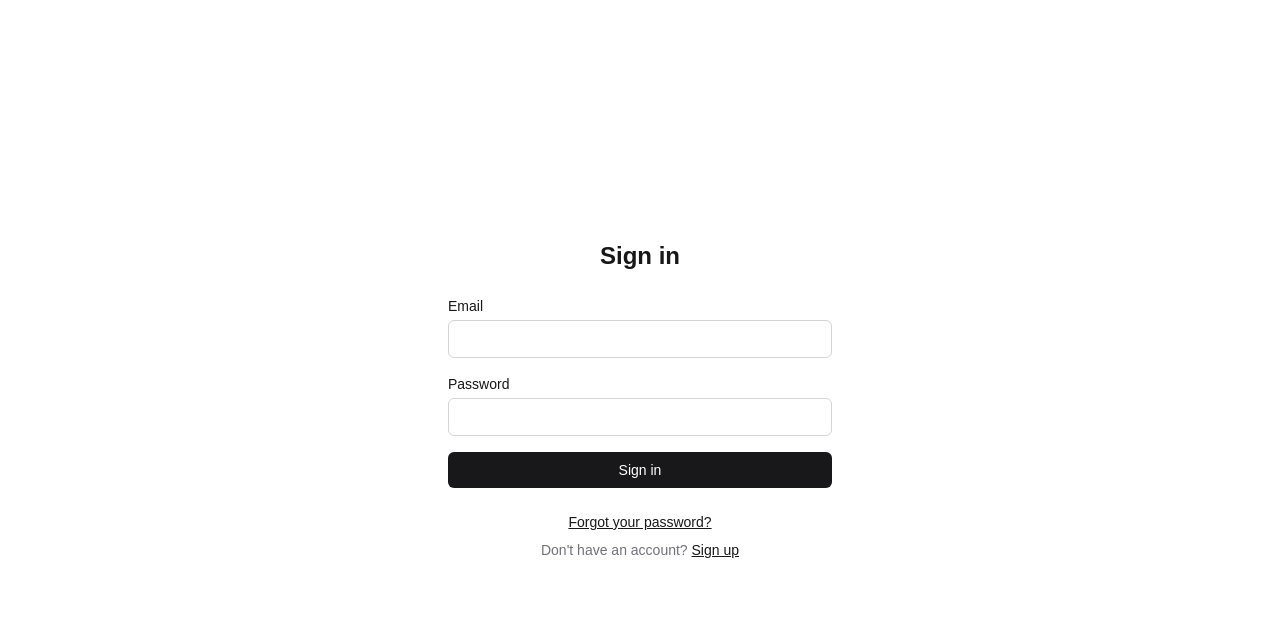
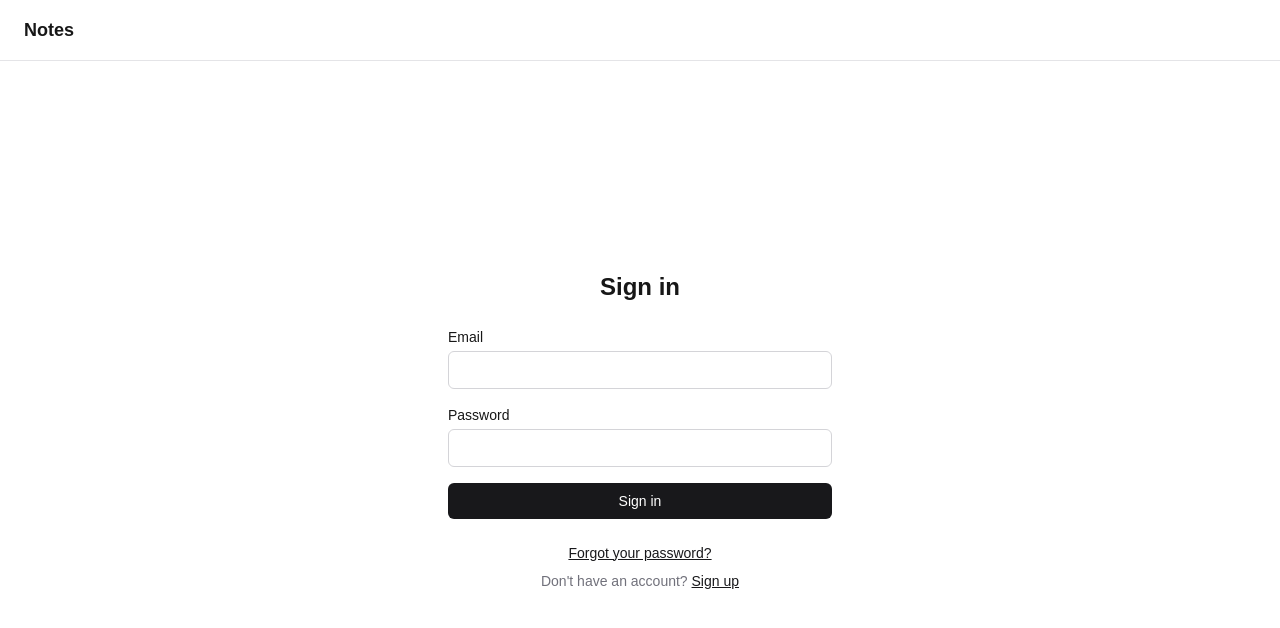
Before and after one commit to dsmchen/notes, a Next.js app: page /login in a window 1280 px wide. Shown: the top 628 px of the page. Built offline with nearby package versions, Linux system fonts and the light colour scheme; no server answers.

Commit message:
Move Notes header to root layout, show on all pages

```diff
--- a/src/app/layout.tsx
+++ b/src/app/layout.tsx
@@ -1,5 +1,6 @@
 import type { Metadata } from "next";
 import { Geist, Geist_Mono } from "next/font/google";
+import NotesHeader from "@/components/notes-header";
 import "./globals.css";
 
 const geistSans = Geist({
@@ -27,7 +28,10 @@ export default function RootLayout({
       lang="en"
       className={`${geistSans.variable} ${geistMono.variable} h-full antialiased`}
     >
-      <body className="min-h-full flex flex-col">{children}</body>
+      <body className="min-h-full flex flex-col">
+        <NotesHeader />
+        {children}
+      </body>
     </html>
   );
 }
--- a/src/app/page.tsx
+++ b/src/app/page.tsx
@@ -1,6 +1,5 @@
 import { createClient } from "@/utils/supabase/server";
 import { redirect } from "next/navigation";
-import UserMenu from "@/components/user-menu";
 
 export default async function HomePage() {
   const supabase = await createClient();
@@ -12,14 +11,8 @@ export default async function HomePage() {
   }
 
   return (
-    <div className="flex flex-1 flex-col">
-      <header className="flex items-center justify-between border-b border-zinc-200 px-6 py-4 dark:border-zinc-800">
-        <h1 className="text-lg font-semibold">Notes</h1>
-        <UserMenu />
-      </header>
-      <main className="flex flex-1 items-center justify-center">
-        <p className="text-zinc-400">Select a note or create a new one</p>
-      </main>
-    </div>
+    <main className="flex flex-1 items-center justify-center">
+      <p className="text-zinc-400">Select a note or create a new one</p>
+    </main>
   );
 }
--- /dev/null
+++ b/src/components/notes-header.tsx
@@ -0,0 +1,15 @@
+import { createClient } from "@/utils/supabase/server";
+import UserMenu from "@/components/user-menu";
+
+export default async function NotesHeader() {
+  const supabase = await createClient();
+
+  const { data: claims } = await supabase.auth.getClaims();
+
+  return (
+    <header className="flex items-center justify-between border-b border-zinc-200 px-6 py-4 dark:border-zinc-800">
+      <h1 className="text-lg font-semibold">Notes</h1>
+      {claims && <UserMenu />}
+    </header>
+  );
+}
```
